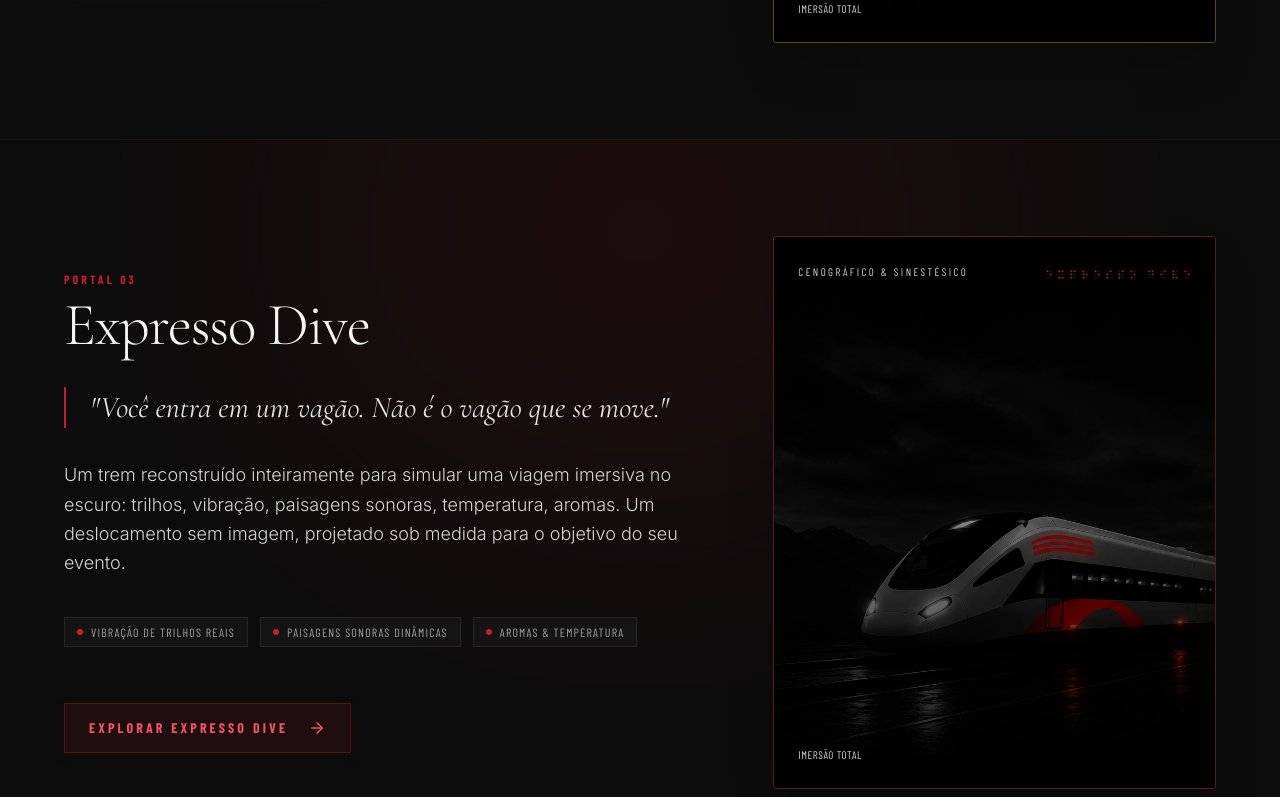
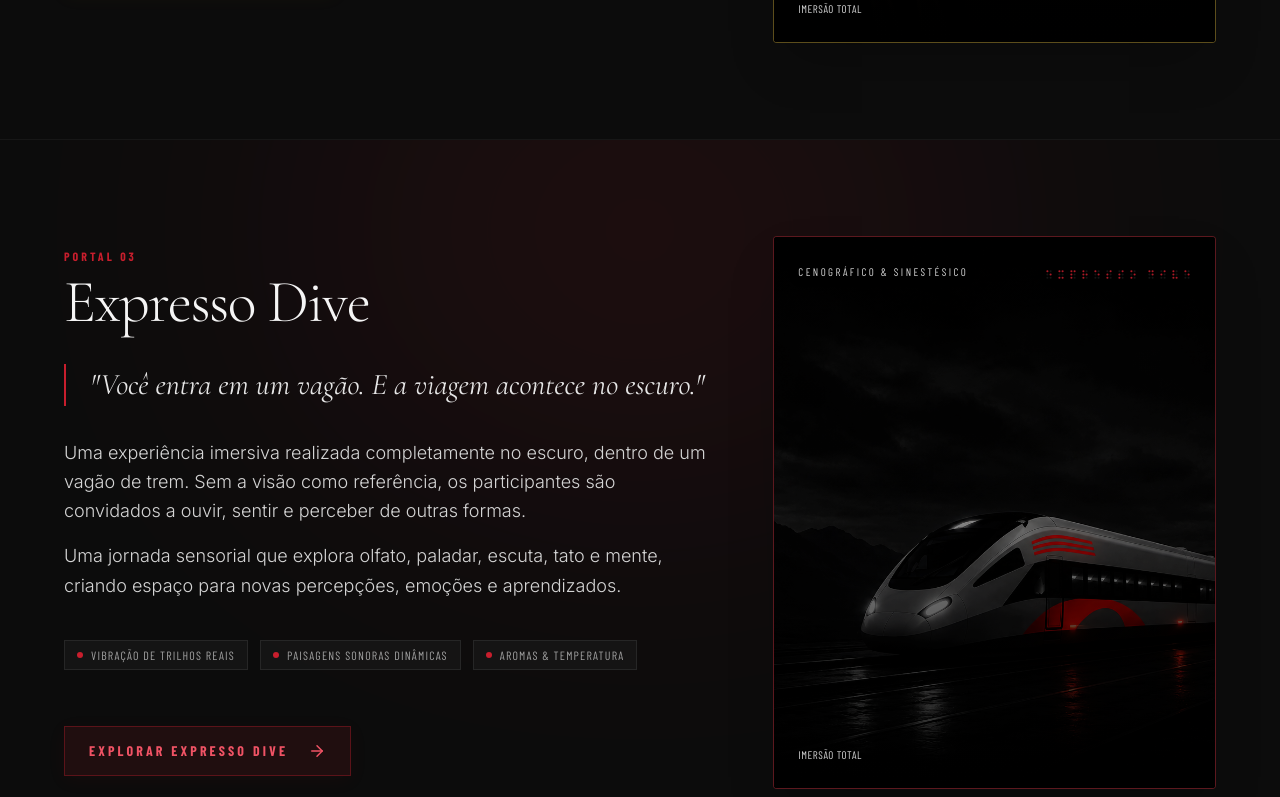
Before and after one commit to eduardogbl150/C-TRES-, a React (Vite) app: page / in a window 1280 px wide. Shown: the part 3972-4769 px from the top of the page. Built offline with nearby package versions, Linux system fonts and the light colour scheme; a web font is replaced by a local one.

Commit message:
feat(portals): update Expresso Dive content and layout
Refined the Expresso Dive tagline and description for better impact and updated the rendering logic to support multi-paragraph descriptions.

```diff
--- a/src/components/PortalsSection.tsx
+++ b/src/components/PortalsSection.tsx
@@ -62,9 +62,9 @@ export const PortalsSection: React.FC<PortalsSectionProps> = ({ onPortalSelect }
       accentBorder: 'border-[#C81E2D]/40',
       accentGlow: 'text-glow-red',
       brailleText: '⠑⠭⠏⠗⠑⠎⠎⠕ ⠙⠊⠧⠑',
-      tagline: 'Você entra em um vagão. Não é o vagão que se move.',
+      tagline: 'Você entra em um vagão. E a viagem acontece no escuro.',
       description:
-        'Um trem reconstruído inteiramente para simular uma viagem imersiva no escuro: trilhos, vibração, paisagens sonoras, temperatura, aromas. Um deslocamento sem imagem, projetado sob medida para o objetivo do seu evento.',
+        'Uma experiência imersiva realizada completamente no escuro, dentro de um vagão de trem. Sem a visão como referência, os participantes são convidados a ouvir, sentir e perceber de outras formas.\n\nUma jornada sensorial que explora olfato, paladar, escuta, tato e mente, criando espaço para novas percepções, emoções e aprendizados.',
       ctaText: 'Explorar Expresso Dive',
       whatsappUrl: whatsappLink('Olá! Quero saber mais sobre o Expresso Dive.'),
       ctaClasses:
@@ -135,9 +135,11 @@ export const PortalsSection: React.FC<PortalsSectionProps> = ({ onPortalSelect }
                 </blockquote>
 
                 {/* Exact Product Description */}
-                <p className="font-body text-neutral-300 text-base sm:text-lg leading-relaxed max-w-2xl font-light">
-                  {portal.description}
-                </p>
+                <div className="font-body text-neutral-300 text-base sm:text-lg leading-relaxed max-w-2xl font-light space-y-4">
+                  {portal.description.split('\n\n').map((paragraph, pIdx) => (
+                    <p key={pIdx}>{paragraph}</p>
+                  ))}
+                </div>
 
                 {/* Sensory Traits / Details */}
                 <div className="pt-2">
```
